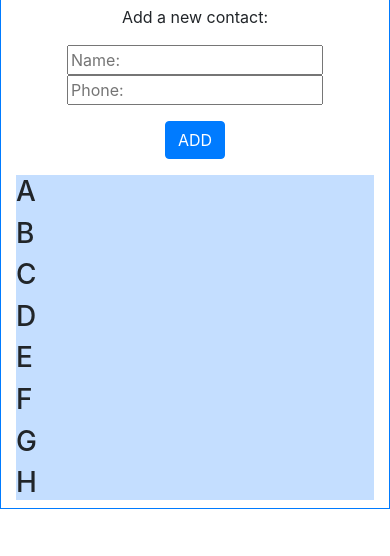
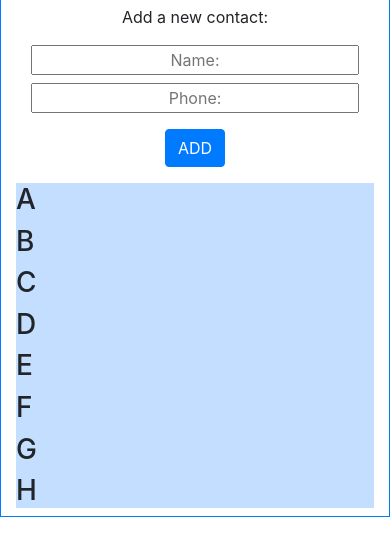
Before and after one commit to nadiaayala/phoneagenda, a plain HTML site: page index.html in a window 390 px wide. Shown: the part 52-608 px from the top of the page. Drawn offline with nearby package versions, Linux system fonts and the light colour scheme.

Commit message:
responsive inputs

```diff
--- a/index.html
+++ b/index.html
@@ -10,13 +10,18 @@
     <link rel="stylesheet" href="css/style.css">
 </head>
 <body>
-    <div class="container border border-primary" id="container">
+    <div class="container border border-primary col-xs-12 col-sm-12 col-md-10 col-lg-10 col-xl-8" id="container">
         <h1 class="text-center"> Phone Agenda </h1>
-            <div class="col-md-4 text-center mx-auto h-100">
-                <p > Add a new contact:</p>
-                <input placeholder="Name:" id="name" type="text"></input>
-                <input placeholder="Phone:" id="phone" type="text" maxlength="15"></input>
-
+            <div class="col-sm-12 col-md-12 col-lg-10 text-center mx-auto h-100">
+                <p> Add a new contact:</p>
+                <div class="row">
+                <div class="col-md-6 mb-2 mb-sm-2">
+                    <input placeholder="Name:" id="name" type="text" class="w-100 text-center"></input>
+                </div>
+                <div class="col-md-6">
+                    <input placeholder="Phone:" id="phone" type="text" maxlength="15" class="w-100 text-center"></input>
+                </div>
+            </div>
             </div>
             <div class="text-center">
                 <button id="add" class="btn btn-primary btn-md m-3"> ADD  </button>
```
